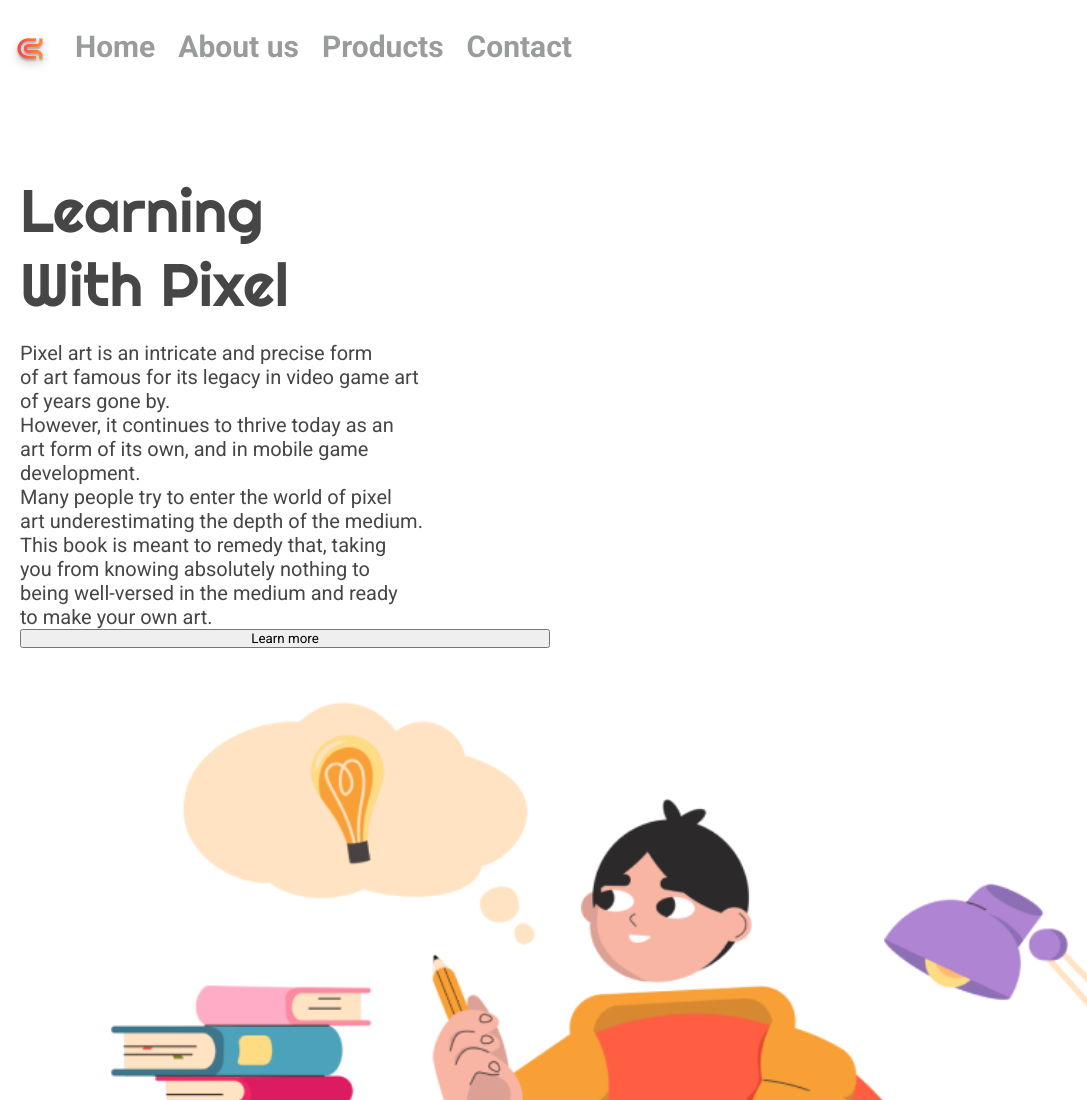
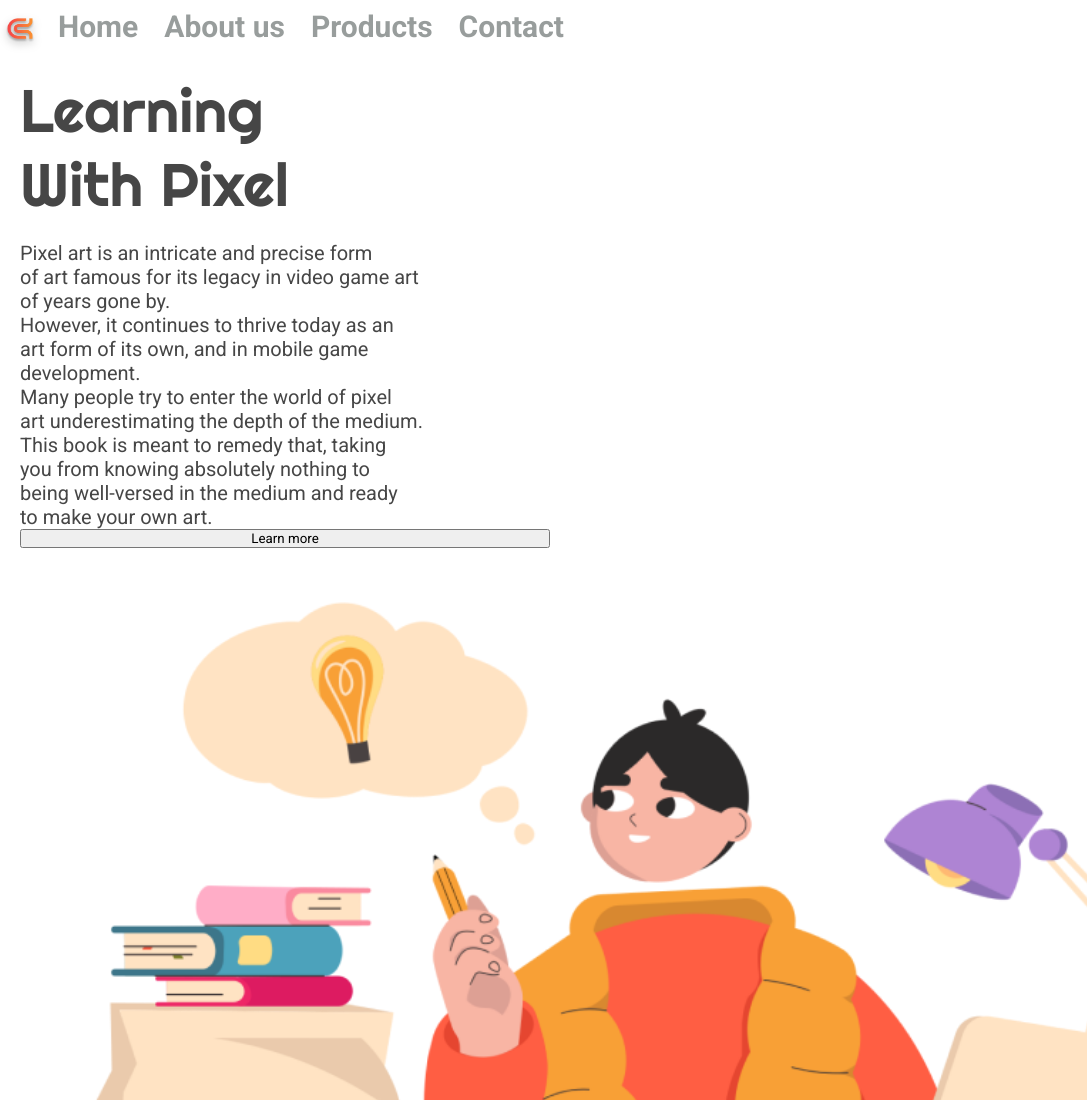
Before and after one commit to Carlosaugusto222/Portfolio-, a plain HTML site: page index.html in a window 1280 px wide. Shown: the top 1100 px of the page, without its empty margins (0-1087 px from the left). Drawn offline with Linux system fonts and the light colour scheme.

Commit message:
Atualizar o styles.css

```diff
--- a/styles.css
+++ b/styles.css
@@ -16,7 +16,7 @@ body {
 }
 
 header {
-    margin: 20px 0 80px 10px;
+    margin: 20px 10 80px 10px;
 }
 
 .ajuste-link {
@@ -27,7 +27,7 @@ header {
 .logotipo {
     width: 30px;
     height: 25px;
-    margin: 18px 20px 10px 5px;
+    margin: 18px 10px 10px 5px;
     filter: drop-shadow(0px 4px 4px rgba(0, 0, 0, 0.25));
 }
 
@@ -36,7 +36,7 @@ header {
     font-size: 30px;
     color: #989d9c;
     margin-right: 13px;
-    margin-left: 10px;
+    margin-left: 13px;
     cursor: pointer;
     text-decoration: none;
 }
```
